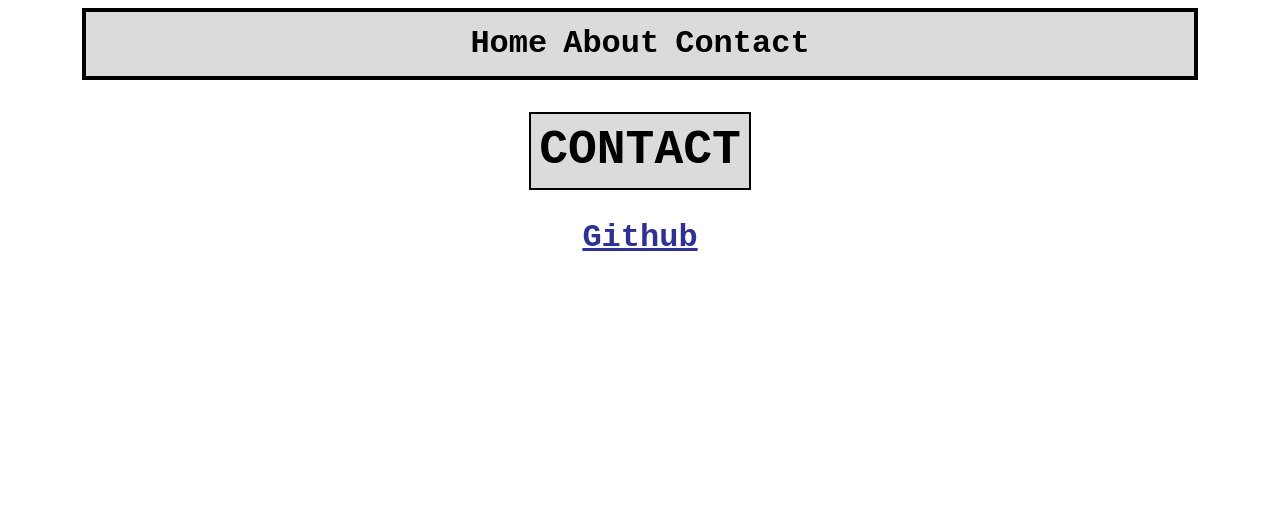
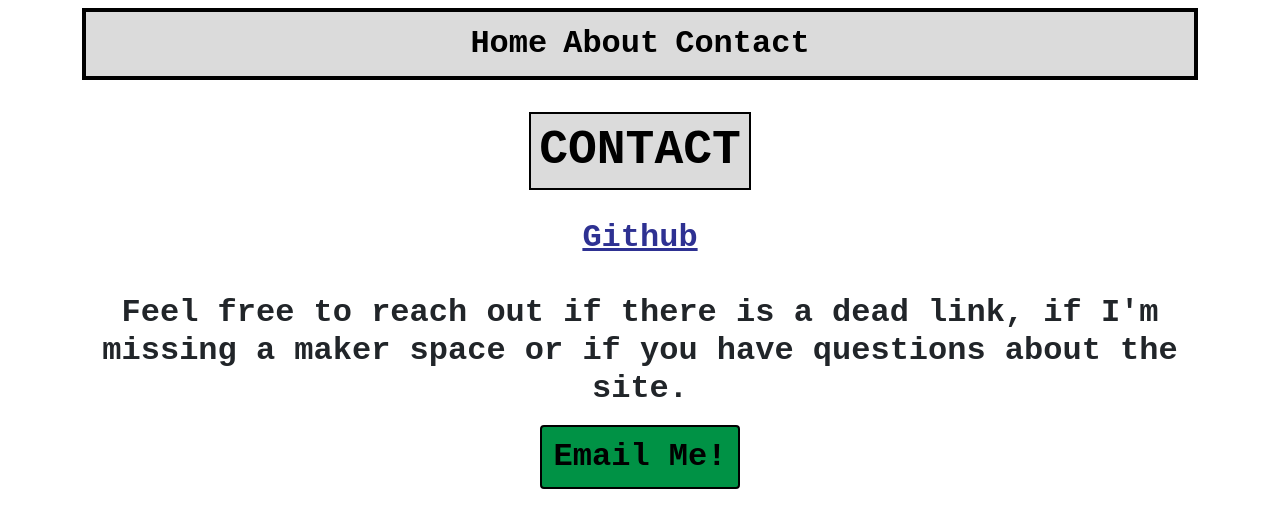
Before and after one commit to makerinchief/find-makerspace, a plain HTML site: page contact.html in a window 1280 px wide. Drawn offline with nearby package versions, Linux system fonts and the light colour scheme.

Commit message:
Contact Page Refactor
Added an email button element and styles

```diff
--- a/contact.html
+++ b/contact.html
@@ -70,6 +70,13 @@
                                         href='https://github.com/intern-jck/findMakerspace'>Github</a>
                         </div>
 
+                        <div class="row justify-content-center">
+                                <h4 id="btn-title" class="text-center m-2">Feel free to reach out if there is a dead
+                                        link,
+                                        if I'm missing a maker space or if you have questions about the site.</h4>
+                                <a href="mailto:some@email.com" target="_blank" class="btn m-2 w-auto">Email
+                                        Me!</a>
+                        </div>
                         <!-- <div class="row justify-content-center">
                                 <div class="fcf-body">
                                         <div class="fcf-form-wrap justify-content-center">
--- a/styles/main.css
+++ b/styles/main.css
@@ -165,3 +165,16 @@ td{
     font-weight:bold;
     font-size:200%;
 }
+
+.btn {
+    border:2px solid black;
+    background-color:#009245;
+    font-weight:bold;
+    font-size:200%;
+    color:black;
+}
+
+#btn-title{
+    font-weight:bold;
+    font-size:200%;
+}
```
